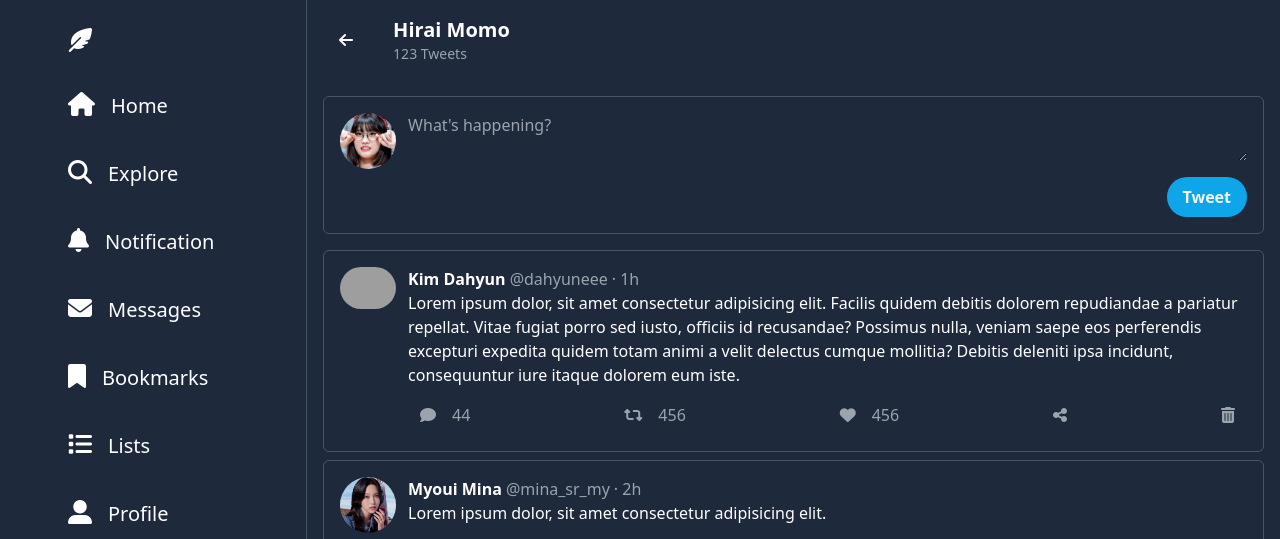
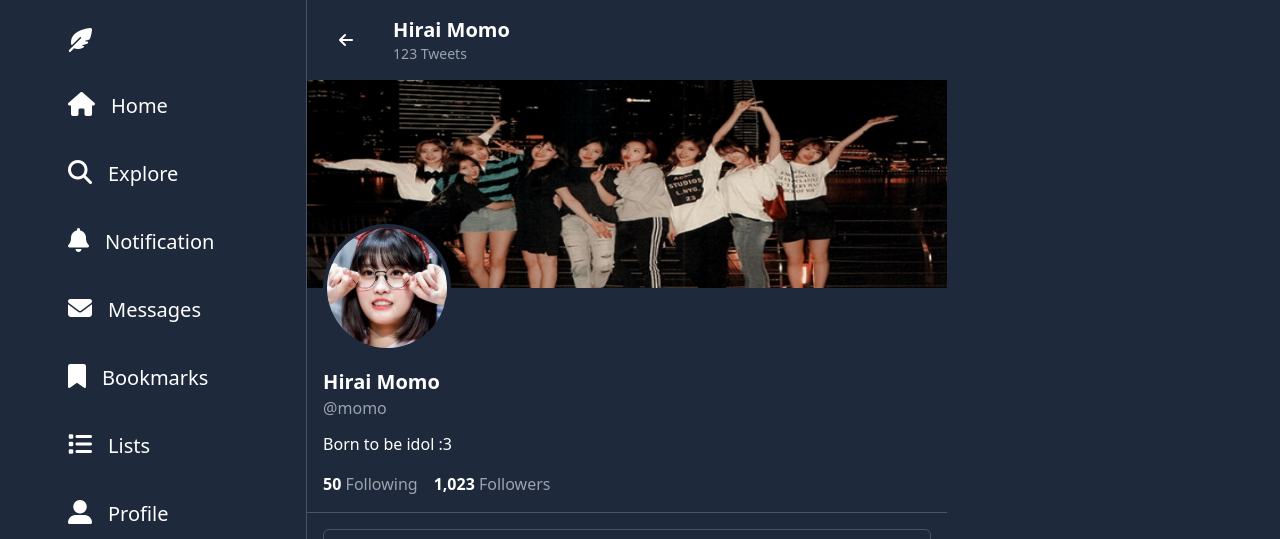
Before and after one commit to AdhyWiranto44/cendra-ui, a website: page src/profile.html in a window 1280 px wide. Shown: the top 539 px of the page. Drawn offline with nearby package versions, Linux system fonts and the light colour scheme; files that its build step writes are made by us from their sources; grey boxes are pictures that could not be loaded.

Commit message:
feat: user profile

```diff
--- a/src/index.html
+++ b/src/index.html
@@ -55,8 +55,8 @@
       </a>
     </div>
   </div>
-  <div class="container-fluid h-screen overflow-y-auto">
-    <div id="cendra-header" class="flex p-4 bg-slate-800 w-full fixed items-center">
+  <div class="container-fluid h-screen overflow-y-auto lg:w-6/12">
+    <div id="cendra-header" class="flex p-4 bg-slate-800 w-full fixed items-center z-10">
       <div id="cendra-title">
         <h1 class="font-bold text-xl">Home</h1>
       </div>
--- a/src/profile.html
+++ b/src/profile.html
@@ -55,8 +55,8 @@
       </a>
     </div>
   </div>
-  <div class="container-fluid h-screen overflow-y-auto">
-    <div id="cendra-header" class="flex p-4 bg-slate-800 w-full fixed items-center">
+  <div class="container-fluid h-screen overflow-y-auto lg:w-6/12">
+    <div id="cendra-header" class="flex p-4 bg-slate-800 w-full fixed items-center z-10">
       <a href="#" class="ml-2 mr-8 p-2 duration-300 hover:bg-slate-700 rounded-full">
         <i class="fa-solid fa-arrow-left"></i>
       </a>
@@ -65,14 +65,22 @@
         <p class="text-sm text-gray-400 mr-1">123 Tweets</p>
       </div>
     </div>
-    <div id="cendra-tweet-input" class="mt-24 m-4 border border-slate-600 p-4 rounded-md flex">
-      <div id="user-photo-profile" class="w-14 flex-shrink-0 mr-3">
-        <img class="rounded-full" src="/src/img/momo.jpg" alt="momo">
+    <div id="cendra-user-profile" class="mt-20 flex-col border-b border-slate-600">
+      <div id="user-background">
+        <img class="w-screen h-52" src="/src/img/background.jpg" alt="User Background">
       </div>
-      <form class="w-full">
-        <textarea class="bg-slate-800 block w-full mb-4 text-white focus:outline-none" type="text" name="tweet" placeholder="What's happening?"></textarea>
-        <button class="block bg-sky-500 duration-300 hover:bg-sky-600 px-4 py-2 rounded-full text-sky-50 font-semibold ml-auto" type="button">Tweet</button>
-      </form>
+      <div id="user-photo-profile" class="w-32 flex-shrink-0 mx-4 -mt-16">
+        <img class="rounded-full relative border-4 border-slate-800" src="/src/img/momo.jpg" alt="momo">
+      </div>
+      <div class="flex-col m-4">
+        <p class="font-bold text-xl">Hirai Momo</p>
+        <p class="text-gray-400 mr-1">@momo</p>
+        <p class="my-3">Born to be idol :3</p>
+      </div>
+      <div id="user-follow-info" class="flex m-4">
+        <p class="text-gray-400 mr-4"><span class="text-white font-bold">50</span> Following</p>
+        <p class="text-gray-400"><span class="text-white font-bold">1,023</span> Followers</p>
+      </div>
     </div>
     <div id="tweet-list" class="m-4">
       <div id="tweet-item" class="flex border rounded-md border-slate-600 p-4 mb-2">
```
Also changed, not shown: src/img/background.jpg (added).
